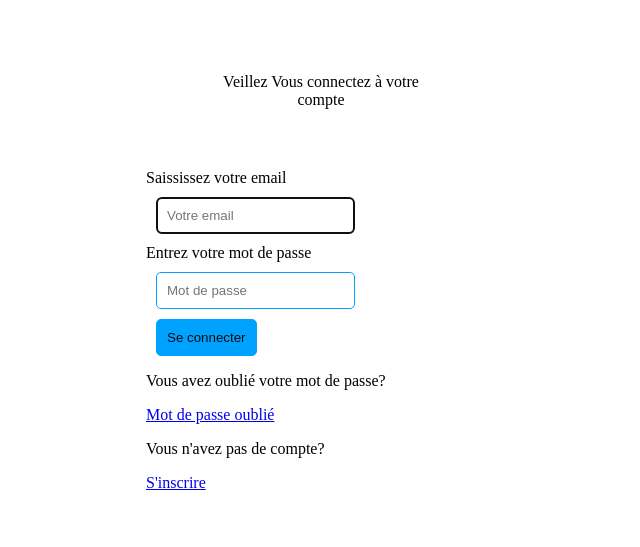
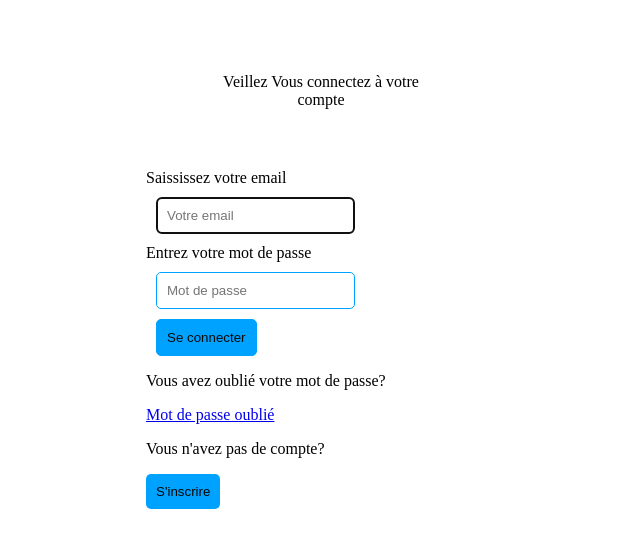
Before and after one commit to Farida-Ousmailou/web, a plain HTML site: page PytubeSaver1.html in a window 1280 px wide. Shown: the part 105-652 px from the top of the page, without its empty margins (319-959 px from the left). Drawn offline with Linux system fonts and the light colour scheme.

Commit message:
create button

```diff
--- a/PyTubeSaver.css
+++ b/PyTubeSaver.css
@@ -41,9 +41,12 @@ h2 {
 .Seconnecter:hover {
     background-color: #cecccb;
 }
-.bouton {
+.bouton{
+    background-color: #00a2ff;
+    color: #050505;
     border: none;
-    display: block;
+    padding: 10px;
+    border-radius: 5px;
 }
 .bouton:hover {
     color: #273b94;
--- a/PytubeSaver1.html
+++ b/PytubeSaver1.html
@@ -21,8 +21,7 @@
                     <p>Vous avez oublié votre mot de passe?</p>
                     <a href="PytubeSaver1.html">Mot de passe oublié</a>
                     <p>Vous n'avez pas de compte?</p>
-                    <a class="bouton" href="PytubeSaver1.html">S'inscrire</a>
-
+                    <button type="submit" class="bouton">S'inscrire</button>
                </form>
             </section>
         </main>
```
